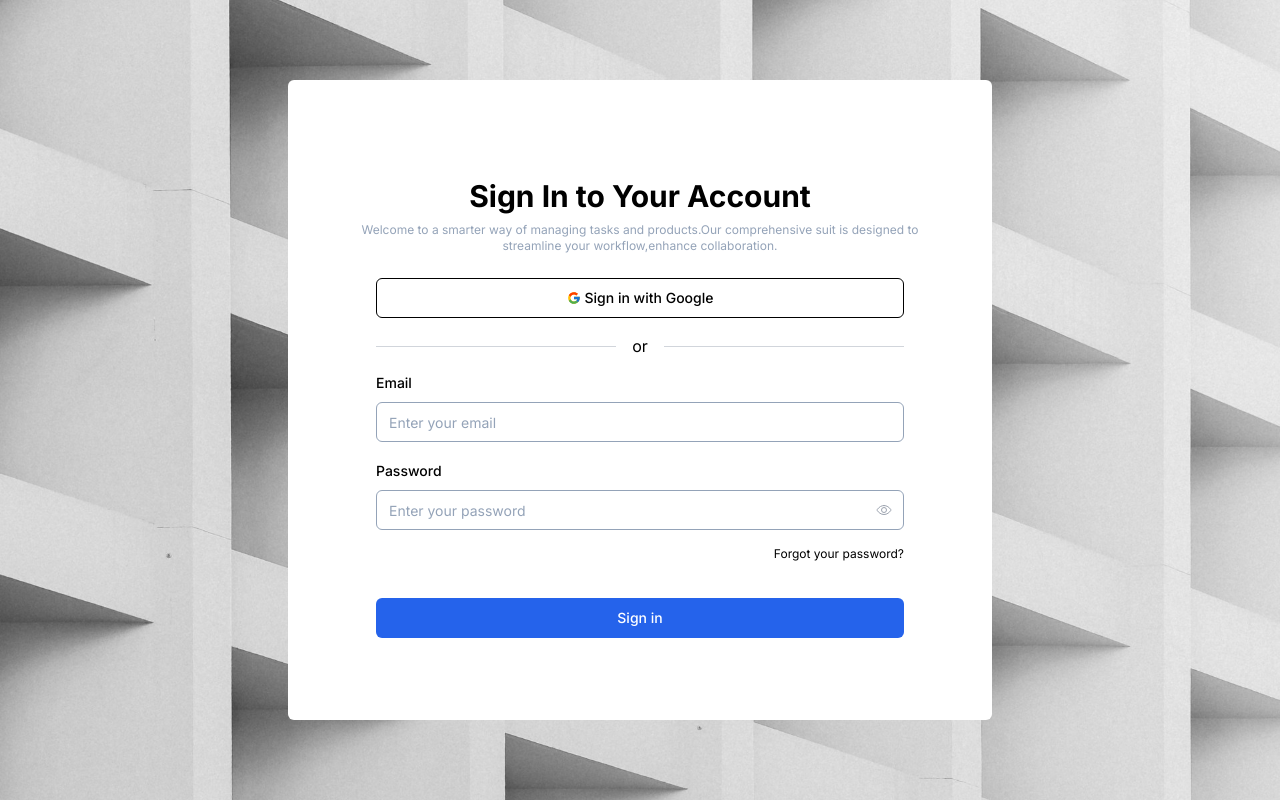
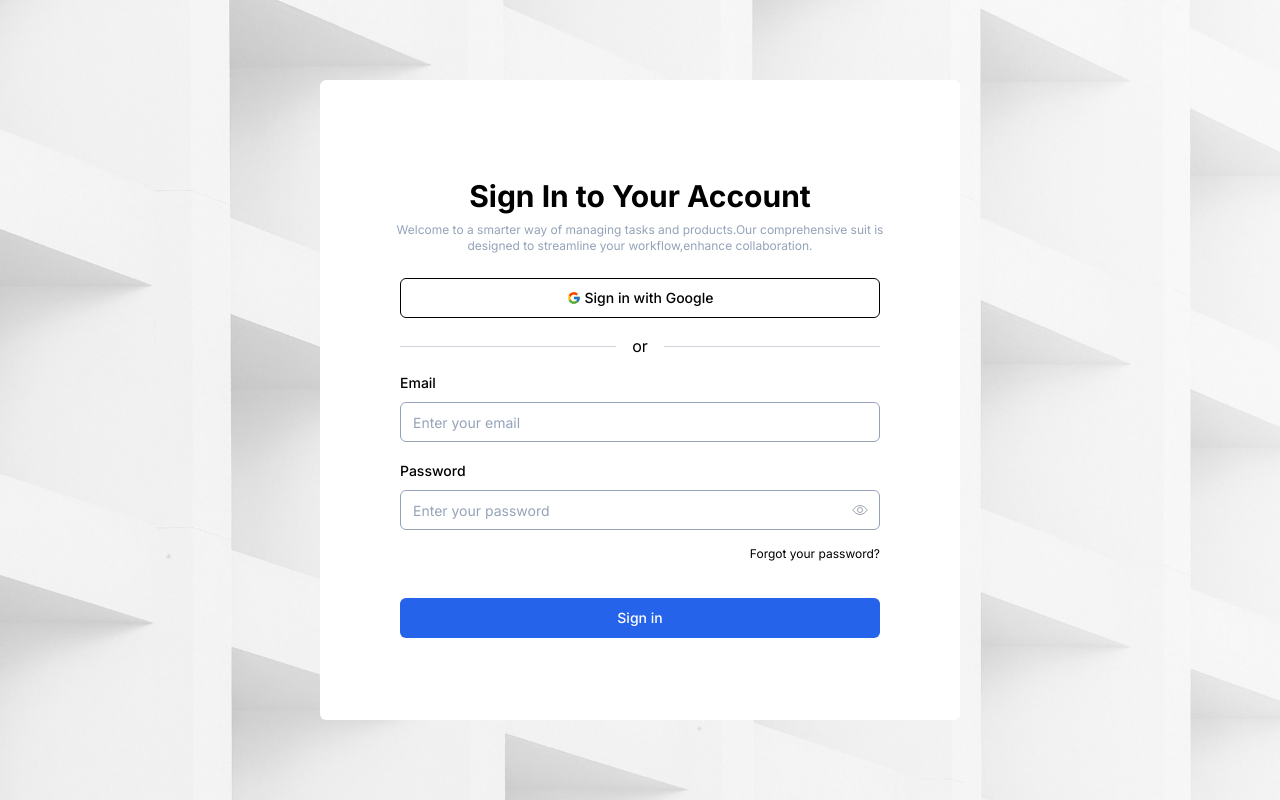
Before and after one commit to aljodavis/login, a Next.js app: page / in a window 1280 px wide. Built offline with nearby package versions, Linux system fonts and the light colour scheme.

Commit message:
login  working3

```diff
--- a/app/page.tsx
+++ b/app/page.tsx
@@ -9,8 +9,15 @@ import Image from "next/image";
 
 export default function Home() {
   return (
-    <main className="flex h-screen items-center absolute justify-center p-4 md:p-10 bg-hero bg-opacity-0.1 bg-white size-full bg-cover bg-center">
-      <div className="grid w-[90vw] md:w-[70vw] lg:w-[55vw] h-[80vh] grid-cols-1  ">
+    <main className="flex h-screen items-center relative justify-center p-4 md:p-10  bg-white size-full bg-cover bg-center">
+      <Image
+      src="/images/background.jpeg"
+      width={500}
+      height={500}
+      alt="Picture of the bg"
+      className="absolute h-screen w-screen opacity-30 object-cover "
+    />
+      <div className="grid w-[90vw] md:w-[70vw] z-10 lg:w-[50vw] h-[80vh] grid-cols-1">
         <div className="bg-white text-black flex items-center justify-center flex-col rounded-[6px] dark:bg-black dark:text-white">
           <div className="my-4">
             <h1 className="text-1.75xl lg:text-3xl font-bold text-center justify-center">Sign In to Your Account</h1>
```
